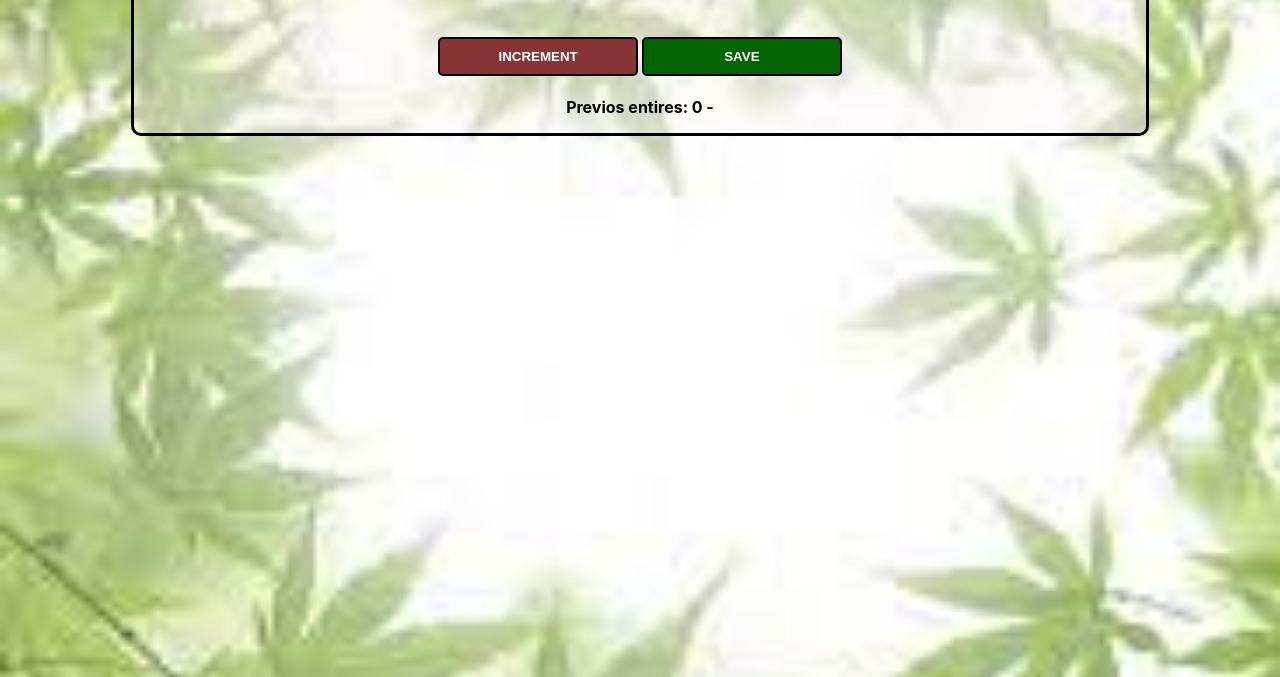
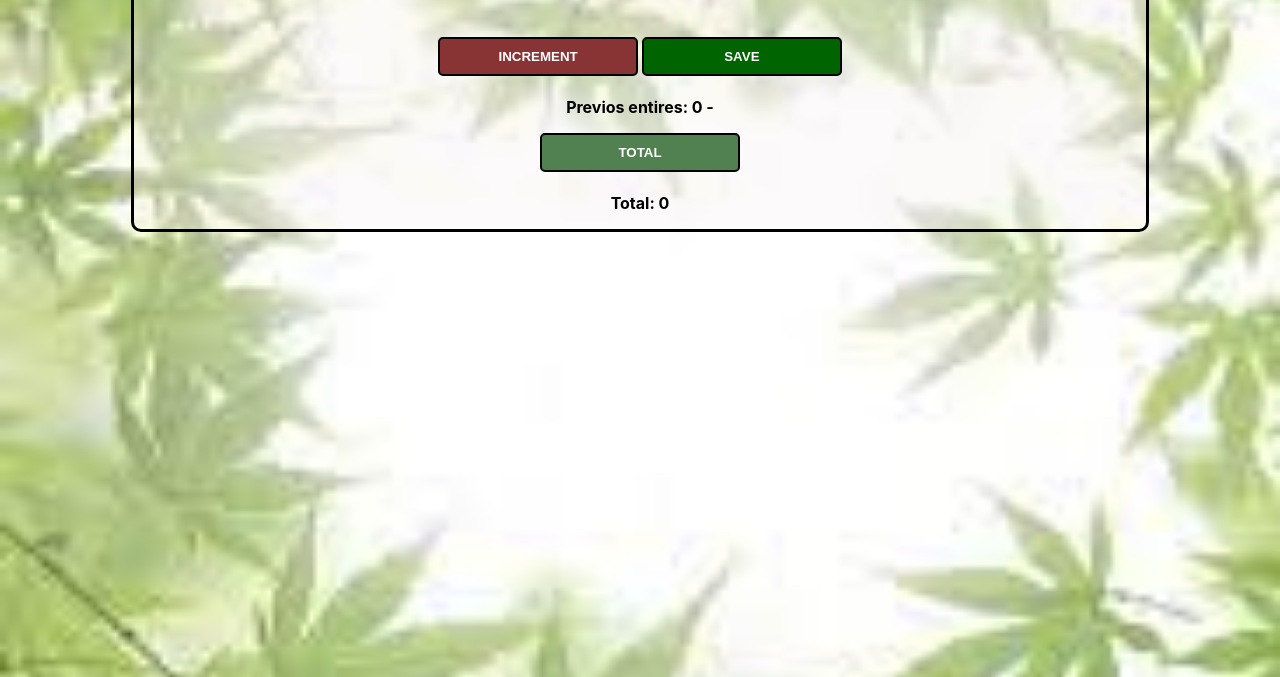
Before and after one commit to anjaedman/scrimba-counter, a plain HTML site: page index.html in a window 1280 px wide. Both pictures are taken after a click on the button "SAVE". Shown: the part 139-816 px from the top of the page. Drawn offline with Linux system fonts and the light colour scheme.

Commit message:
fixat total

```diff
--- a/index.html
+++ b/index.html
@@ -17,8 +17,8 @@
 <button id="save-btn" onclick="save()">SAVE</button>
 <p id="save-el">Previos entires: </p>
 
-<!-- <button id="total-btn" onclick="total()">TOTAL</button>
-<p id="total-el">Totalt: </p> -->
+<button id="total-btn" onclick="total()">TOTAL</button>
+<p id="total">Totalt: </p>
 </div>
     <script src="index.js"></script>
 </body>
--- a/index.js
+++ b/index.js
@@ -1,10 +1,12 @@
 
-
-let totalEl = document.getElementById("total-el")
+let textTotal = document.getElementById("total")
+// let totalEl = document.getElementById("total-el")
 let saveEl = document.getElementById("save-el")
 let countEl = document.getElementById("count-el");
 // grab the count-el element, store it in a countEl variable
 let count = 0
+let countTotal = []
+let showTotal;
 
 function increment() {
     count += 1
@@ -16,8 +18,12 @@ function save() {
     let countString = count + " - "
     saveEl.textContent += countString
     countEl.textContent = 0
+    countTotal.push(count)
+    showTotal = countTotal.reduce((partialSum, a) => partialSum + a, 0)
+    textTotal.textContent = "Total: " + showTotal
     count = 0
 }
+
 
 
 
```
